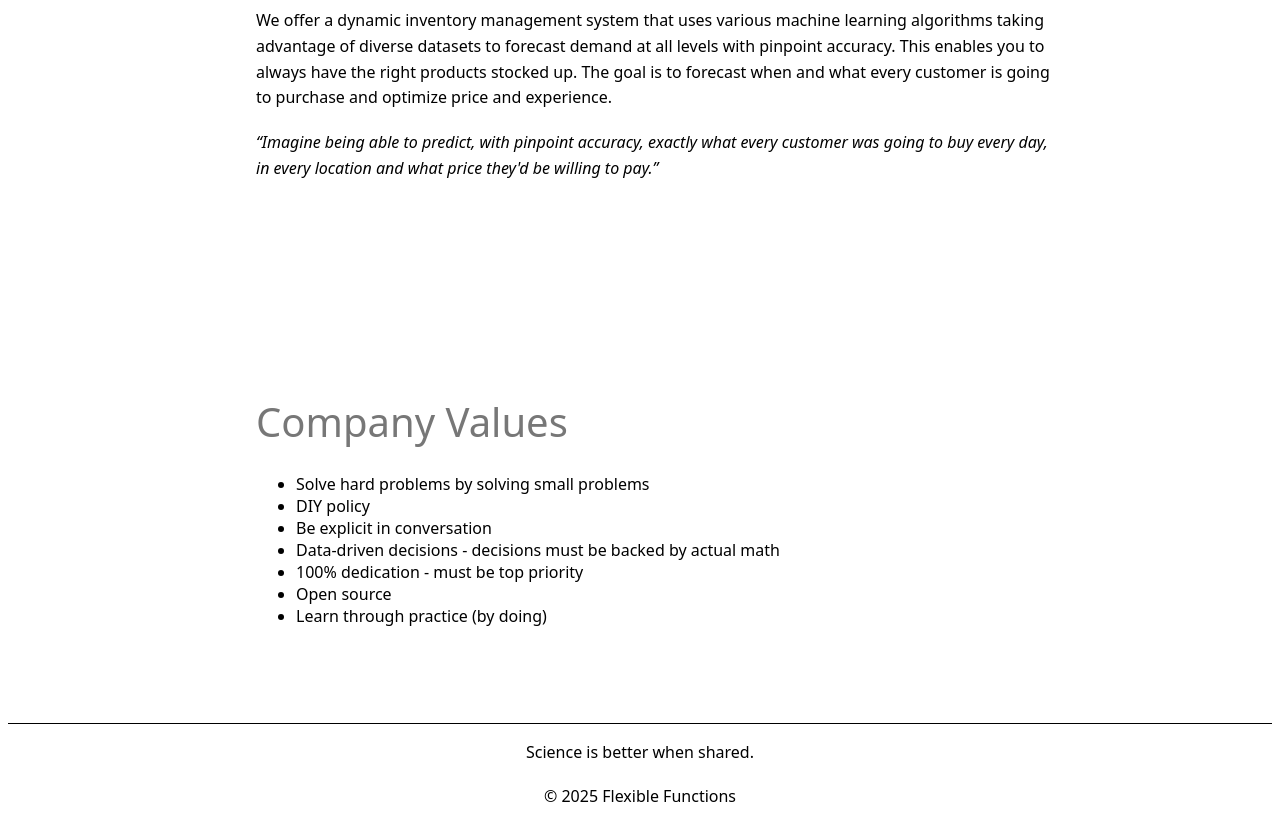
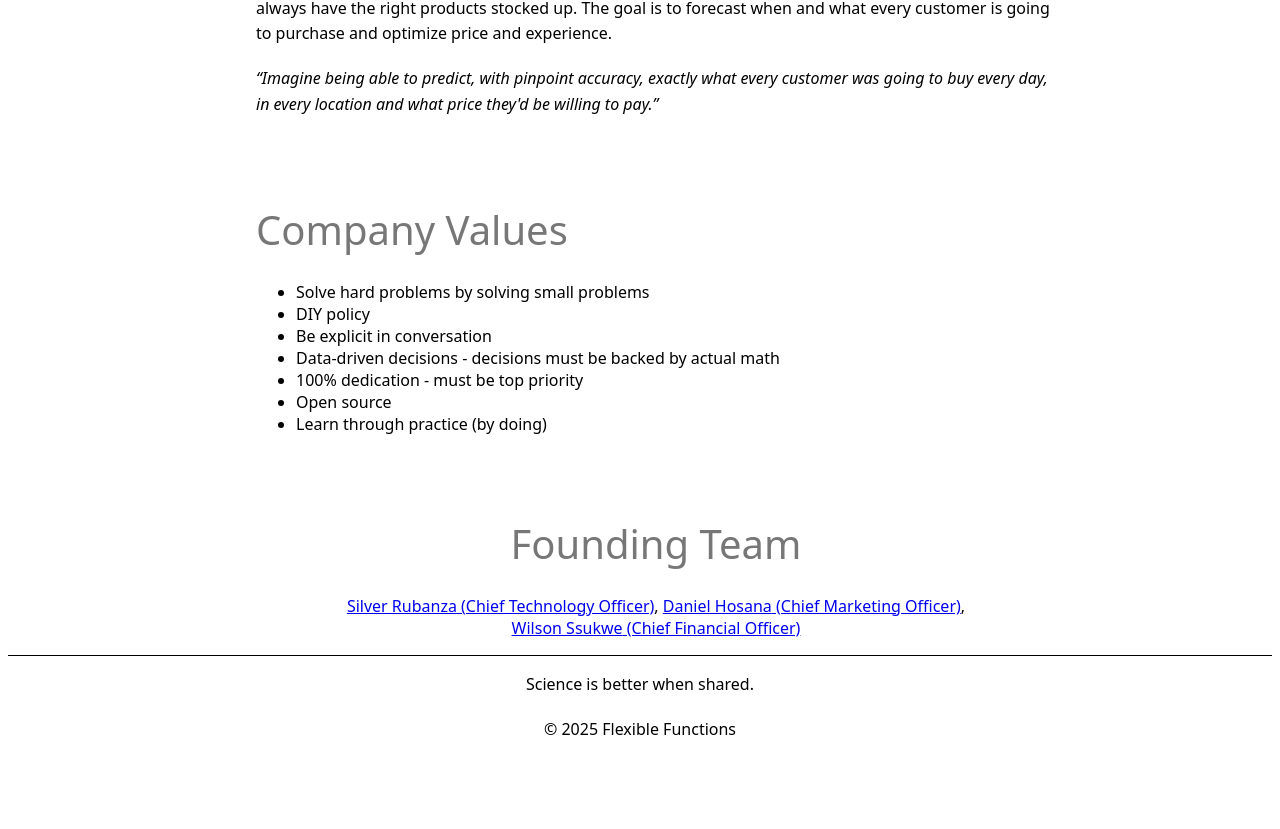
Before and after one commit to rubanzasilva/flexible_functions_website, a Next.js app: page / in a window 1280 px wide. Shown: the part 1951-2780 px from the top of the page. After the commit the page ends 2712 px from the top, so only its background shows below. Built offline with nearby package versions, Linux system fonts and the light colour scheme.

Commit message:
adding team section and reducing padding btn sections

```diff
--- a/src/app/globals.css
+++ b/src/app/globals.css
@@ -79,7 +79,7 @@ p {
 
 /* Layout components */
 .section {
-  padding: 3rem 1rem;
+  padding: 1rem 1rem;
   max-width: 100%;
   margin: 0 auto;
 }
@@ -92,7 +92,7 @@ p {
 
 @media (min-width: 1024px) {
   .section {
-    padding: 5rem 0;
+    padding: 1rem 0;
     max-width: 800px;
   }
 }
@@ -103,7 +103,7 @@ p {
   align-items: center;
   justify-content: center;
   min-height: 90vh;
-  padding: 1rem;
+  padding: 0.5rem;
   text-align: center;
 }
 
@@ -152,3 +152,57 @@ p {
     display: flex;
   }
 }
+
+/* Add these to the end of your globals.css file */
+
+/* Team section styles */
+.team-member-list {
+  max-width: 800px;
+  margin: 0 auto;
+  line-height: 1.8;
+  font-size: 0.95rem;
+}
+
+.team-member-list a {
+  transition: color 0.2s ease, text-decoration 0.2s ease;
+  color: #555;
+  text-decoration: none;
+}
+
+.team-member-list a:hover {
+  color: #000;
+  text-decoration: underline;
+}
+
+.team-member-list a.active {
+  color: #000;
+  text-decoration: underline;
+}
+
+.team-member-detail {
+  background-color: #f9f9f9;
+  border: 1px solid #e0e0e0;
+  border-radius: 4px;
+  padding: 1.5rem;
+  margin-top: 1.5rem;
+  max-width: 800px;
+  margin-left: auto;
+  margin-right: auto;
+}
+
+.team-member-detail h3 {
+  margin-top: 0;
+  color: #333;
+  font-weight: 500;
+}
+
+.team-member-detail p {
+  color: #555;
+  line-height: 1.6;
+}
+
+@media (min-width: 640px) {
+  .team-member-list {
+    font-size: 1rem;
+  }
+}
--- a/src/app/page.tsx
+++ b/src/app/page.tsx
@@ -1,3 +1,4 @@
+import { TeamSection } from '@/components/sections';
 import React from 'react';
 
 export default function Home() {
@@ -86,6 +87,8 @@ export default function Home() {
         </div>
       </section>
 
+      <TeamSection/>
+
       {/* Footer */}
       <footer className="border-t border-gray-200 py-6 sm:py-8 text-center text-gray-500 text-sm sm:text-base">
         <p>Science is better when shared.</p>
--- a/src/components/sections.tsx
+++ b/src/components/sections.tsx
@@ -1,4 +1,7 @@
-import React from 'react';
+"use client";
+
+import React, { useState } from 'react';
+
 
 export const HeroSection = () => (
   <section className="centered-container">
@@ -55,6 +58,62 @@ export const ResearchSection = () => (
   </section>
 );
 
+export const TeamSection = () => {
+  const [selectedMember, setSelectedMember] = useState('member1');
+
+  const teamMembers = [
+    { id: 'member1', name: 'Silver Rubanza', title: 'Chief Technology Officer' },
+    { id: 'member2', name: 'Daniel Hosana', title: 'Chief Marketing Officer' },
+    { id: 'member3', name: 'Wilson Ssukwe', title: 'Chief Financial Officer' },
+  ];
+
+  const memberDetails = {
+    'member1': {
+      bio: 'Machine Learning Engineer.'
+    },
+    'member2': {
+      bio: 'Experienced in marketing and business development.'
+    },
+    'member3': {
+      bio: 'Expert in finance, and business operations'
+    }
+  };
+
+  return (
+    <section className="section">
+      <div className="content-container">
+        <h2 className="text-center">Founding Team</h2>
+
+        <div className="mt-8 text-center">
+          {teamMembers.map((member, index) => (
+            <React.Fragment key={member.id}>
+              <a
+                href="#"
+                className={`inline-block mx-1 text-gray-600 hover:text-gray-900 ${selectedMember === member.id ? 'text-gray-900 underline' : ''}`}
+                onClick={(e) => {
+                  e.preventDefault();
+                  setSelectedMember(member.id);
+                }}
+              >
+                {member.name}
+                {member.title ? ` (${member.title})` : ''}
+              </a>
+              {index < teamMembers.length - 1 && <span>, </span>}
+            </React.Fragment>
+          ))}
+        </div>
+        {/*
+        <div className="mt-6 p-6 bg-gray-50 border border-gray-200 rounded-md">
+          <h3 className="mb-2">{teamMembers.find(m => m.id === selectedMember)?.name}</h3>
+          <p className="text-gray-700">{memberDetails[selectedMember]?.bio}</p>
+        </div>
+        */}
+      </div>
+    </section>
+
+  );
+};
+
 export const UseCaseSection = () => (
   <section className="section">
     <div className="content-container">
```
